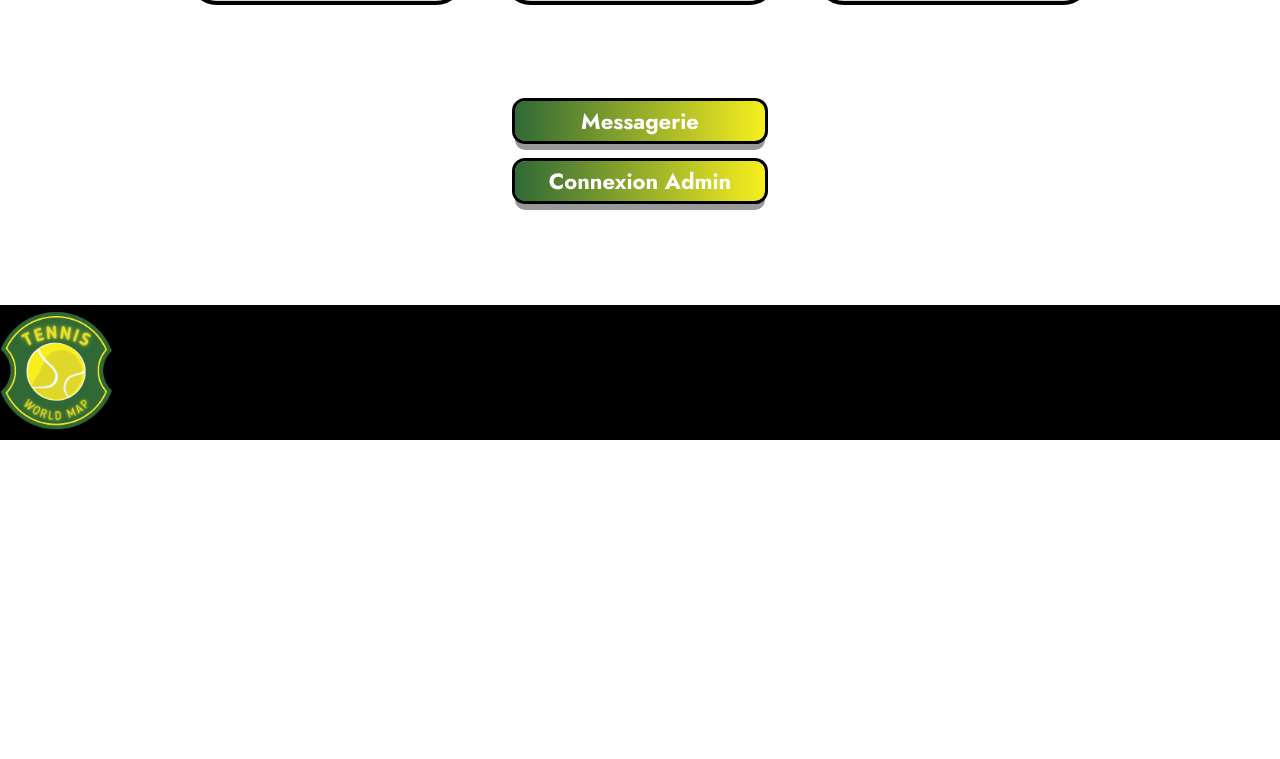
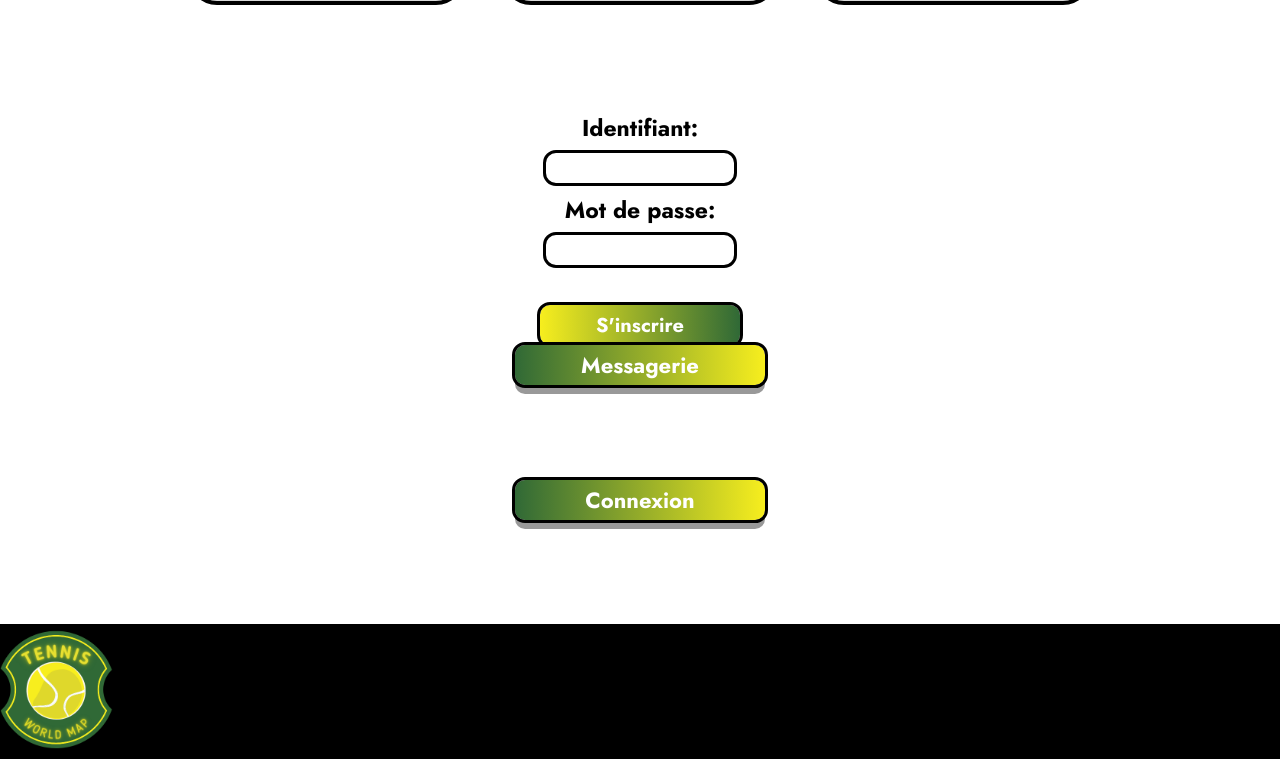
Before and after one commit to LouisB10/TennisWorldMap, a PHP site: page /contact.php in a window 1280 px wide. Shown: the part 979-1738 px from the top of the page. Before the commit the page ends 1419 px from the top, so only its background shows below. Run offline with PHP 8.4, Linux system fonts and the light colour scheme; some libraries are stand-ins or nearby versions.

Commit message:
Add files via upload

```diff
--- a/FrontEnd/contact.php
+++ b/FrontEnd/contact.php
@@ -124,21 +124,32 @@
           </div>
         </div>
         <div class="div-messagerie">
+        <div>
+            <form action="inscription.php" method="post">
+              <input type="hidden" name="form_inscription" value="1">
+              <label for="form_id" class="text">Identifiant:</label>
+              <input type="text" class="textform" name="form_id"  maxlength="10" required>
+              <label for="form_password" class="text" >Mot de passe:</label>
+              <input type="password" class="textform" name="form_password"  maxlength="10" required >
+              <input type="submit" class="btn-submit" value="S'inscrire" >
+            </form>
+          </div>
           <div class="boutons">
           <button class="btn-messagerie" onclick="window.location.href = 'message.php';">Messagerie</button>
-          <button class="btn-connexion" >Connexion Admin</button>
+          <button class="btn-connexion" >Connexion </button>
           </div>
           <div class="modal">
             <div class="top-form">
               <img alt="" src="image/traverser.png" class="close">
               <img alt="" src="image/logo-remove.webp" class="logo-form">
             </div>
-              <form>
-                <label for="identifiant" class="text">Identifiant:</label>
-                <input type="text" id="identifiant" name="identifiant" class="textform" maxlength="10" required><br>
-                <label for="password" class="text">Mot de passe:</label>
-                <input type="password" id="password" name="password" class="textform" maxlength="10" required><br>
-                <input type="button" value="Se connecter" class="btn-submit">
+            <form action="connexion.php" method="post">
+              <input type="hidden" name="form_connexion" value="1">
+              <label for="form_id" class="text">Identifiant:</label>
+              <input type="text" class="textform" name="form_id" maxlength="10" required>
+              <label for="form_password" class="text" >Mot de passe:</label>
+              <input type="password" class="textform" name="form_password"  maxlength="10" required >
+              <input type="submit" class="btn-submit" value="Se connecter" >
             </form>
           </div>
         </div>
@@ -151,22 +162,26 @@
     <script src="messagerie.js"></script>
 </body>
 </html>
-
 <?php
     $DB_NAME = "tennisworldmap";
     $DB_USER = "root";
     $DB_PASS = "";
     // Connexion à la base de données
     $bdd = new PDO('mysql:host=localhost;dbname=' . $DB_NAME, $DB_USER, $DB_PASS, array(PDO::ATTR_ERRMODE => PDO::ERRMODE_EXCEPTION));
-    // Préparation de la requête SQL nous stockons dans une variable $req la requête à exécuter
+    // Préparation de la requête SQL
     if(isset($_POST['nom']) && isset($_POST['prenom']) && isset($_POST['email']) && isset($_POST['message'])){
         $nom = $_POST['nom'];
         $prenom = $_POST['prenom'];
         $email = $_POST['email'];
         $message = $_POST['message'];
         $date_envoi = date('Y-m-d H:i:s');
-        $insert = " INSERT INTO messages(nom, prenom, email, message, date_envoi) VALUES ('$nom','$prenom','$email','$message','$date_envoi');";
+        $insert = "INSERT INTO messages(nom, prenom, email, message, date_envoi) VALUES (:nom, :prenom, :email, :message, :date_envoi)";
         $req = $bdd->prepare($insert);
+        $req->bindParam(':nom', $nom);
+        $req->bindParam(':prenom', $prenom);
+        $req->bindParam(':email', $email);
+        $req->bindParam(':message', $message);
+        $req->bindParam(':date_envoi', $date_envoi);
         // Exécution de la requête SQL
         try {
             $req->execute();
@@ -176,33 +191,3 @@
         }
     }
 ?>
-
-<?php
-    // $DB_NAME = "tennisworldmap";
-    // $DB_USER = "root";
-    // $DB_PASS = "";
-    // // Connexion à la base de données
-    // $bdd = new PDO('mysql:host=localhost;dbname=' . $DB_NAME, $DB_USER, $DB_PASS, array(PDO::ATTR_ERRMODE => PDO::ERRMODE_EXCEPTION));
-    // // Préparation de la requête SQL
-    // if(isset($_POST['nom']) && isset($_POST['prenom']) && isset($_POST['email']) && isset($_POST['message'])){
-    //     $nom = $_POST['nom'];
-    //     $prenom = $_POST['prenom'];
-    //     $email = $_POST['email'];
-    //     $message = $_POST['message'];
-    //     $date_envoi = date('Y-m-d H:i:s');
-    //     $insert = "INSERT INTO messages(nom, prenom, email, message, date_envoi) VALUES (:nom, :prenom, :email, :message, :date_envoi)";
-    //     $req = $bdd->prepare($insert);
-    //     $req->bindParam(':nom', $nom);
-    //     $req->bindParam(':prenom', $prenom);
-    //     $req->bindParam(':email', $email);
-    //     $req->bindParam(':message', $message);
-    //     $req->bindParam(':date_envoi', $date_envoi);
-    //     // Exécution de la requête SQL
-    //     try {
-    //         $req->execute();
-    //         echo "Données envoyées avec succès !";
-    //     } catch(PDOException $e) {
-    //         echo "Erreur : " . $e->getMessage();
-    //     }
-    // }
-?>
--- a/FrontEnd/messagerie.js
+++ b/FrontEnd/messagerie.js
@@ -20,9 +20,9 @@ btnclose.addEventListener("click", function() {
 });
 
 // When the user clicks anywhere outside of the modal, close it
-window.onclick = function(event) {
-  if (event.target == modal) {
-    modal.style.display = "none";
-    modalIsOpen = false;
-  }
-}
+// window.onclick = function(event) {
+//   if (event.target == modal) {
+//     modal.style.display = "none";
+//     modalIsOpen = false;
+//   }
+// }
--- a/FrontEnd/style.css
+++ b/FrontEnd/style.css
@@ -36,7 +36,7 @@ body {
 section{
   display: flex;
   flex-direction: column;
-  justify-content: center;
+
   align-items: center;
   width: 100vw;
 }
@@ -783,7 +783,7 @@ form {
   margin-top: 25px;
 }
 .boutons{
-  height: 100px;
+  height: 175px;
   width: 100%;
   display: flex;
   flex-direction: column;
@@ -860,7 +860,11 @@ form {
   margin-left: 15px;
   height: 25px
 }
+.messagerie-section{
+  height: 100vh;
+  display: flex;
 
+}
 
 
 
```
Also changed, not shown: FrontEnd/base.sql (+15 -3 lines), FrontEnd/connect.php (added, +9 -0 lines), FrontEnd/connexion.php (added, +28 -0 lines), FrontEnd/inscription.php (added, +26 -0 lines), FrontEnd/message.php (+12 -10 lines). Lines whose indentation alone changed are shown as unchanged.
